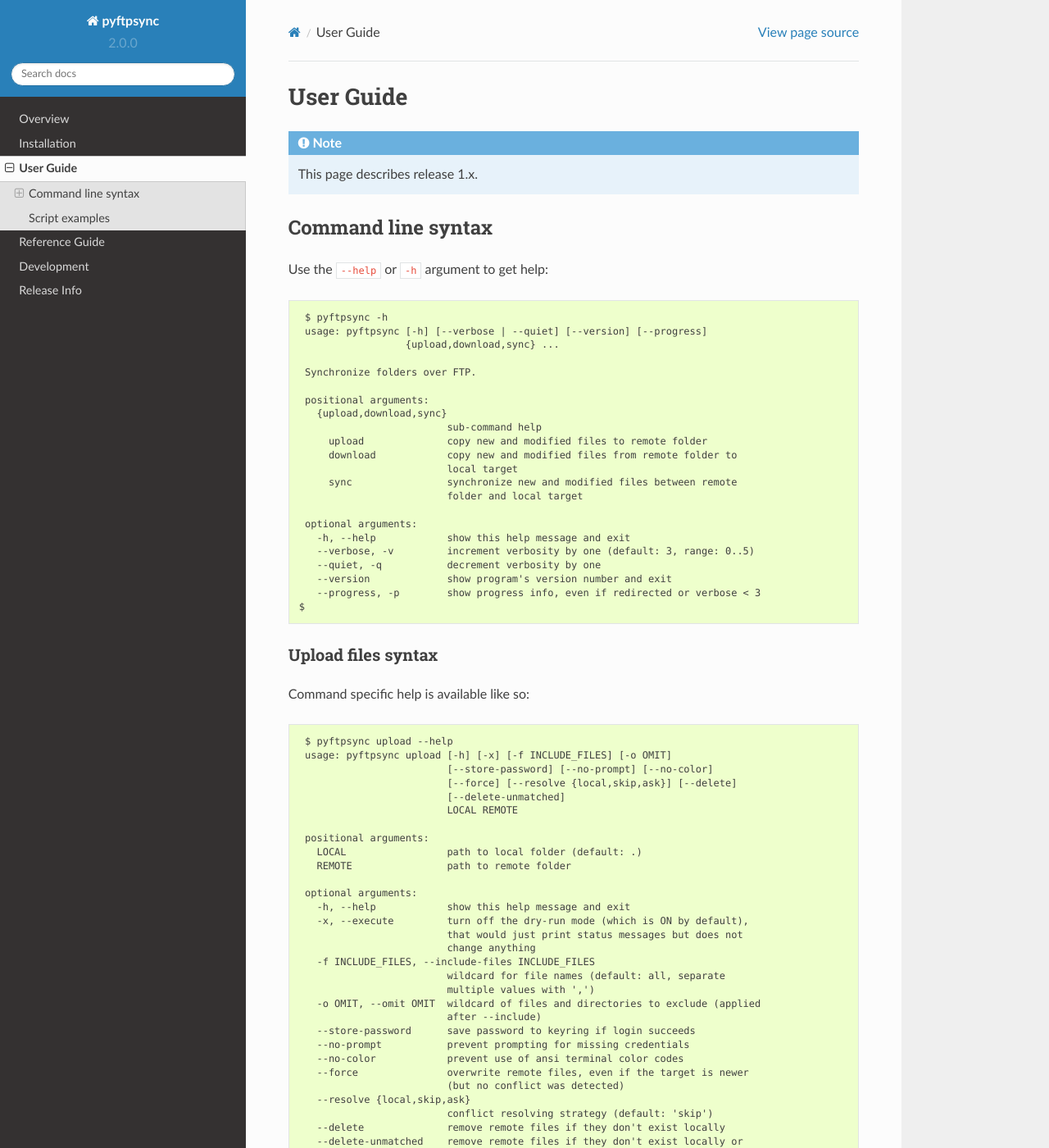
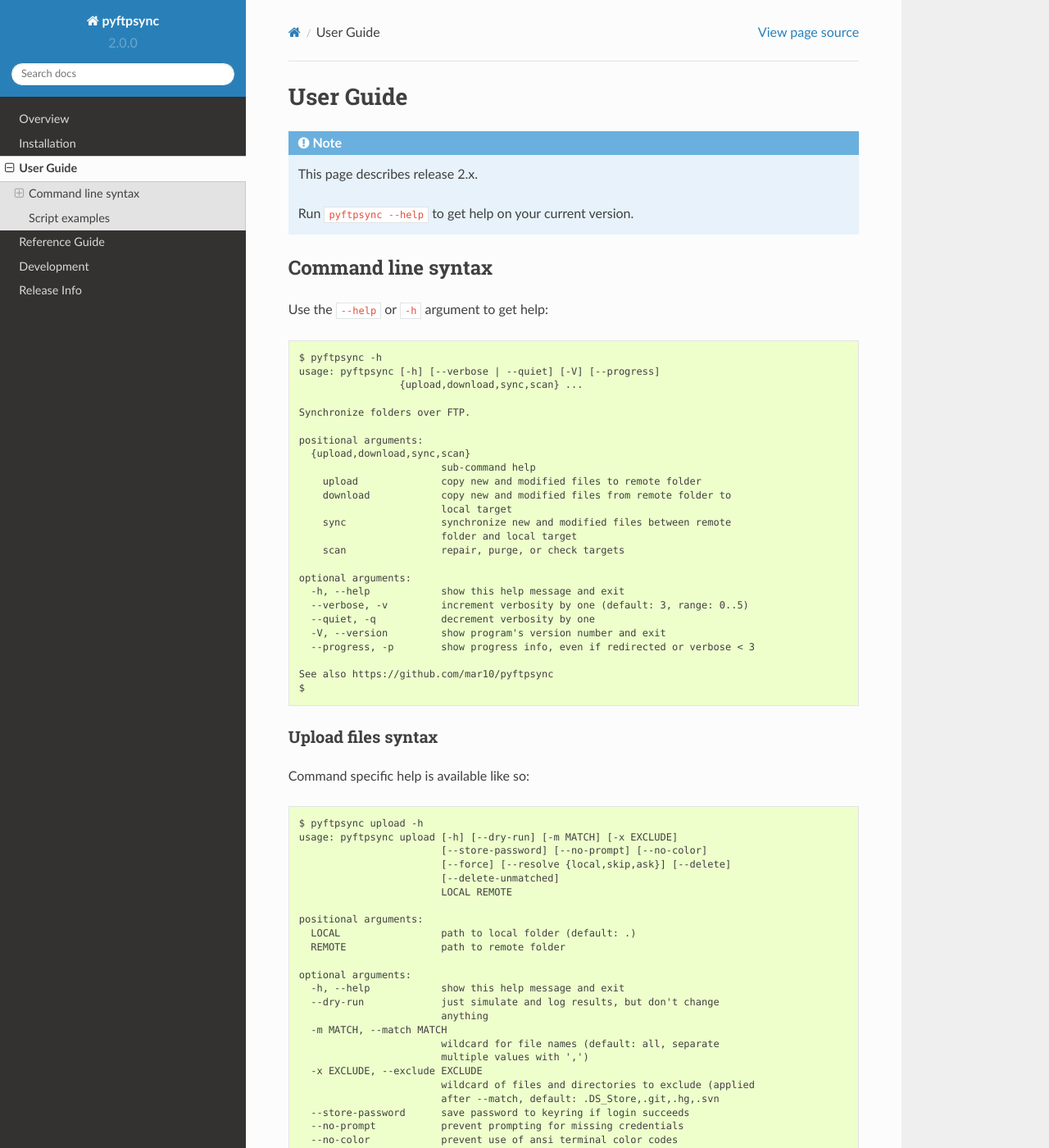
Before and after one commit to mar10/pyftpsync, a Sphinx documentation site: the page built from docs/sphinx/user_guide.rst, in a window 1280 px wide and 1400 px high. Shown: the whole window at 82% size. Built offline with Sphinx 7.4.7 and the Read the Docs theme 2.0.0, drawn with Linux system fonts in a browser that asks for light colours; the version number is read from the project's files by our own code; some of the changed text lies outside the part shown.

Commit message:
Update docs for 2.0

```diff
--- a/docs/sphinx/user_guide.rst
+++ b/docs/sphinx/user_guide.rst
@@ -3,7 +3,9 @@
 ==========
 
 .. note::
-    This page describes release 1.x.
+    This page describes release 2.x.
+
+    Run ``pyftpsync --help`` to get help on your current version.
 
 
 Command line syntax
@@ -12,27 +14,30 @@
 Use the ``--help`` or ``-h`` argument to get help::
 
     $ pyftpsync -h
-    usage: pyftpsync [-h] [--verbose | --quiet] [--version] [--progress]
-                     {upload,download,sync} ...
+    usage: pyftpsync [-h] [--verbose | --quiet] [-V] [--progress]
+                     {upload,download,sync,scan} ...
 
     Synchronize folders over FTP.
 
     positional arguments:
-      {upload,download,sync}
+      {upload,download,sync,scan}
                             sub-command help
         upload              copy new and modified files to remote folder
         download            copy new and modified files from remote folder to
                             local target
         sync                synchronize new and modified files between remote
                             folder and local target
+        scan                repair, purge, or check targets
 
     optional arguments:
       -h, --help            show this help message and exit
       --verbose, -v         increment verbosity by one (default: 3, range: 0..5)
       --quiet, -q           decrement verbosity by one
-      --version             show program's version number and exit
+      -V, --version         show program's version number and exit
       --progress, -p        show progress info, even if redirected or verbose < 3
-   $
+
+    See also https://github.com/mar10/pyftpsync
+    $
 
 
 Upload files syntax
@@ -40,8 +45,8 @@
 
 Command specific help is available like so::
 
-    $ pyftpsync upload --help
-    usage: pyftpsync upload [-h] [-x] [-f INCLUDE_FILES] [-o OMIT]
+    $ pyftpsync upload -h
+    usage: pyftpsync upload [-h] [--dry-run] [-m MATCH] [-x EXCLUDE]
                             [--store-password] [--no-prompt] [--no-color]
                             [--force] [--resolve {local,skip,ask}] [--delete]
                             [--delete-unmatched]
@@ -53,26 +58,27 @@
 
     optional arguments:
       -h, --help            show this help message and exit
-      -x, --execute         turn off the dry-run mode (which is ON by default),
-                            that would just print status messages but does not
-                            change anything
-      -f INCLUDE_FILES, --include-files INCLUDE_FILES
+      --dry-run             just simulate and log results, but don't change
+                            anything
+      -m MATCH, --match MATCH
                             wildcard for file names (default: all, separate
                             multiple values with ',')
-      -o OMIT, --omit OMIT  wildcard of files and directories to exclude (applied
-                            after --include)
+      -x EXCLUDE, --exclude EXCLUDE
+                            wildcard of files and directories to exclude (applied
+                            after --match, default: .DS_Store,.git,.hg,.svn
       --store-password      save password to keyring if login succeeds
       --no-prompt           prevent prompting for missing credentials
       --no-color            prevent use of ansi terminal color codes
       --force               overwrite remote files, even if the target is newer
                             (but no conflict was detected)
       --resolve {local,skip,ask}
-                            conflict resolving strategy (default: 'skip')
+                            conflict resolving strategy (default: 'ask')
       --delete              remove remote files if they don't exist locally
       --delete-unmatched    remove remote files if they don't exist locally or
                             don't match the current filter (implies '--delete'
                             option)
-   $
+    $
+
 
 Example: Upload files
 ---------------------
@@ -87,9 +93,19 @@
 
   $ pyftpsync upload ~/temp ftp://example.com/target/folder --delete
 
-Add the ``-x`` option to switch from DRY-RUN mode to real execution::
+Add the ``--dry-run`` option to switch to DRY-RUN mode, i.e. run in test mode without
+modifying files::
 
-  $ pyftpsync upload ~/temp ftp://example.com/target/folder --delete -x
+  $ pyftpsync upload ~/temp ftp://example.com/target/folder --delete --dry-run
+
+Add one or more  ``-v`` options to increase output verbosity::
+
+  $ pyftpsync -vv upload ~/temp ftp://example.com/target/folder --delete
+
+Mirror current directory to remote folder::
+
+  $ pyftpsync upload . ftp://example.com/target/folder --force --delete --resolve=local
+
 
 .. note:: Replace ``ftp://`` with ``ftps://`` to enable TLS encryption.
 
@@ -98,8 +114,8 @@
 ------------------------
 ::
 
-    $ pyftpsync sync --help
-    usage: pyftpsync sync [-h] [-x] [-f INCLUDE_FILES] [-o OMIT]
+    $ pyftpsync sync -h
+    usage: pyftpsync sync [-h] [--dry-run] [-m MATCH] [-x EXCLUDE]
                           [--store-password] [--no-prompt] [--no-color]
                           [--resolve {old,new,local,remote,skip,ask}]
                           LOCAL REMOTE
@@ -110,14 +126,14 @@
 
     optional arguments:
       -h, --help            show this help message and exit
-      -x, --execute         turn off the dry-run mode (which is ON by default),
-                            that would just print status messages but does not
-                            change anything
-      -f INCLUDE_FILES, --include-files INCLUDE_FILES
+      --dry-run             just simulate and log results, but don't change
+                            anything
+      -m MATCH, --match MATCH
                             wildcard for file names (default: all, separate
                             multiple values with ',')
-      -o OMIT, --omit OMIT  wildcard of files and directories to exclude (applied
-                            after --include)
+      -x EXCLUDE, --exclude EXCLUDE
+                            wildcard of files and directories to exclude (applied
+                            after --match, default: .DS_Store,.git,.hg,.svn
       --store-password      save password to keyring if login succeeds
       --no-prompt           prevent prompting for missing credentials
       --no-color            prevent use of ansi terminal color codes
@@ -137,6 +153,9 @@
 
 Script examples
 ===============
+
+All options described that are available for command line mode, can also be passed to
+the synchronizers. For example ``--delete-unmatched`` becomes ``"delete_unmatched": True``.
 
 Upload changes from local folder to FTP server::
 
```
